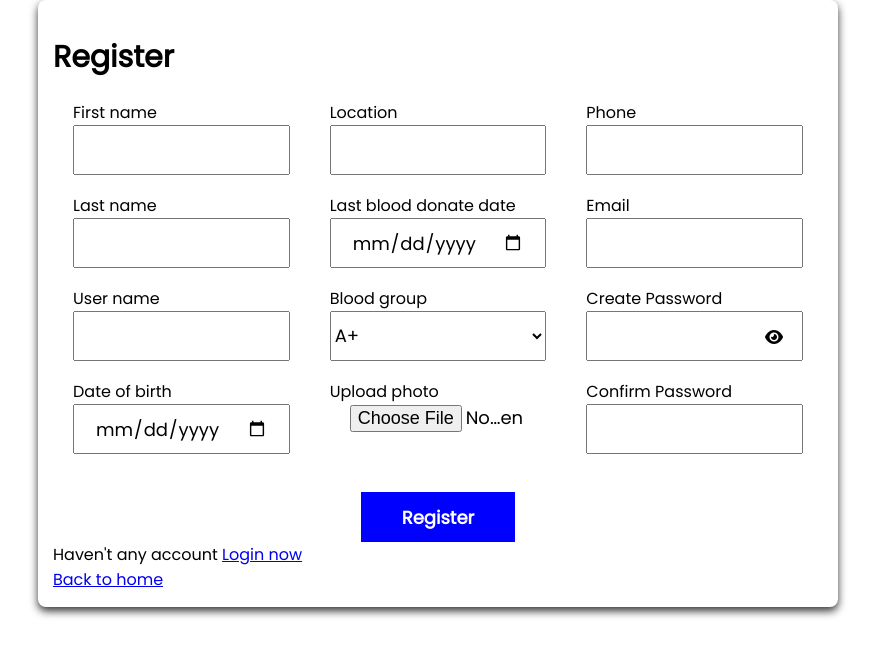
After one commit to rameem2003/dhaka-blood-php-test, a PHP site: page /register.php in a window 1280 px wide. The commit adds this page. Shown: the top 656 px of the page, without its empty margins (202-1077 px from the left). Run offline with PHP 8.4, Linux system fonts and the light colour scheme; some libraries are stand-ins or nearby versions.

Commit message:
update php code

```diff
--- a/css/style.css
+++ b/css/style.css
@@ -396,7 +396,6 @@ footer .row .box .flex .des{
 #login{
     width: 350px;
     padding: 20px;
-    /* background-color: antiquewhite; */
     box-shadow: 0 4px 8px rgba(0, 0, 0, 0.8);
     border-radius: 8px;
 }
@@ -404,7 +403,6 @@ footer .row .box .flex .des{
 #register{
     width: 800px;
     padding: 15px;
-    /* background-color: antiquewhite; */
     box-shadow: 0 4px 8px rgba(0, 0, 0, 0.8);
     border-radius: 8px;
 }
@@ -473,6 +471,7 @@ footer .row .box .flex .des{
     width: 100%;
     height: 50px;
     font-size: 18px;
+    margin-bottom: 18px;
 }
 
 
@@ -617,5 +616,27 @@ footer .row .box .flex .des{
     footer .row .box ul li{
         margin: 0 auto;
     }
+
+
+
+    #register{
+        width: 350px;
+        padding: 10px;
+    }
+
+    #register .flex{
+        display: block;
+    }
+
+    #register form .flex .left,
+    #register form .flex .middle,
+    #register form .flex .right{
+        width: 100%;
+        margin: 20px 0;
+    }
+
+    #register input[type="submit"]{
+        width: 80%;
+    }
 }
 /* responsive end */
--- /dev/null
+++ b/include/configuration.php
@@ -0,0 +1,8 @@
+<?php
+
+
+    $conn = mysqli_connect("localhost", "root", "", "dhaka_blood_bank");
+
+
+
+?>
--- a/index.html
+++ b/index.php
@@ -31,11 +31,11 @@
             </div>
             <nav id="menu">
                 <ul>
-                    <li><a href="./index.html">Home</a></li>
+                    <li><a href="./index.php">Home</a></li>
                     <li><a href="#about">About</a></li>
                     <li><a href="#members">Our volunteers</a></li>
-                    <li><a href="./register.html">Join us</a></li>
-                    <li><a href="./login.html">Login</a></li>
+                    <li><a href="./register.php">Join us</a></li>
+                    <li><a href="./login.php">Login</a></li>
                 </ul>
             </nav>
         </div>
--- a/login.html
+++ b/login.php
@@ -41,7 +41,7 @@
 
             <input type="submit" name="login" value="Login">
 
-            <p>Haven't any account <a href="./register.html">Register now</a></p>
+            <p>Haven't any account <a href="./register.php">Register now</a></p>
 
             <p><a href="./index.html">Back to home</a></p>
         </form>
--- a/register.html
+++ b/register.php
@@ -1,3 +1,42 @@
+<?php
+
+    include './include/configuration.php';
+
+    if(isset($_POST['register'])){
+        $fname = $_POST["fname"];
+        $lname = $_POST["lname"];
+        $uname = $_POST["uname"];
+        $dob = $_POST["dob"];
+        $loc = $_POST["loc"];
+        $last_blood = $_POST["last_blood"];
+        $blood = $_POST["blood"];
+        $phone = $_POST["phone"];
+        $email = $_POST["email"];
+        $pass = $_POST["pass"];
+        $cpass = $_POST["cpass"];
+
+        $image = $_FILES['image']['name'];
+        $image_tmp_name = $_FILES['image']['tmp_name'];
+        $image_folder = 'upload_img/'.$image;
+
+        $insert_data = "INSERT INTO `donors` (f_name, l_name, u_name, dob, location, donate_date, blood, photo, phone, email, password) VALUES('$fname', '$lname', '$uname', '$dob', '$loc', '$last_blood', '$blood', '$image', '$phone', '$email', '$pass')";
+
+
+        // mysqli_query($conn, $insert_data);
+
+        move_uploaded_file($image_tmp_name, $image_folder);
+
+
+        if(mysqli_query($conn, $insert_data)){
+            $msg[] = "Registration Successfull";
+        }else{
+            $msg[] = "Registration error";
+        }
+    }
+
+
+?>
+
 <!DOCTYPE html>
 <html lang="en">
 <head>
@@ -18,11 +57,15 @@
     <link rel="stylesheet" href="https://cdnjs.cloudflare.com/ajax/libs/font-awesome/6.1.1/css/all.min.css" integrity="sha512-KfkfwYDsLkIlwQp6LFnl8zNdLGxu9YAA1QvwINks4PhcElQSvqcyVLLD9aMhXd13uQjoXtEKNosOWaZqXgel0g==" crossorigin="anonymous" referrerpolicy="no-referrer" />
 
     <style>
+        *{
+            margin: 0;
+            padding: 0;
+            box-sizing: border-box;
+        }
         body{
             display: flex;
             align-items: center;
             justify-content: center;
-            height: 100vh;
         }
     </style>
 </head>
@@ -31,7 +74,17 @@
     <section id="register">
         <h1 class="title">Register</h1>
 
-        <form action="" method="post">
+        <?php
+
+            if(isset($msg)){
+                foreach($msg as $msg){
+                    echo '<div class="msg">' . $msg . '</div>';
+                }
+            }
+
+        ?>
+
+        <form action="" method="post" enctype="multipart/form-data">
 
             <div class="flex">
                 <div class="left">
@@ -66,15 +119,22 @@
                         <option value="O+">O+</option>
                         <option value="O-">O-</option>
                     </select>
+
+                    <label for="img">Upload photo</label>
+                    <input type="file" name="image" id="" accept="image/jpeg, image/png, image/jpg">
                 </div>
 
                 <div class="right">
+                    <label for="phone">Phone</label>
+                    <input type="text" name="phone" id="phone" required>
+
+
                     <label for="email">Email</label>
                     <input type="text" name="email" id="email" required>
 
                     <label for="pass">Create Password</label>
                     <div class="password">
-                        <input type="password" name="password" id="pass" placeholder="" required>
+                        <input type="password" name="pass" id="pass" placeholder="" required>
                         <i class="fa-solid fa-eye tog"></i>
                     </div>
 
@@ -87,7 +147,7 @@
 
             <input type="submit" name="register" value="Register">
 
-            <p>Haven't any account <a href="./login.html">Login now</a></p>
+            <p>Haven't any account <a href="./login.php">Login now</a></p>
 
             <p><a href="./index.html">Back to home</a></p>
         </form>
```
Also changed, not shown: donors.sql (added, +77 -0 lines).
